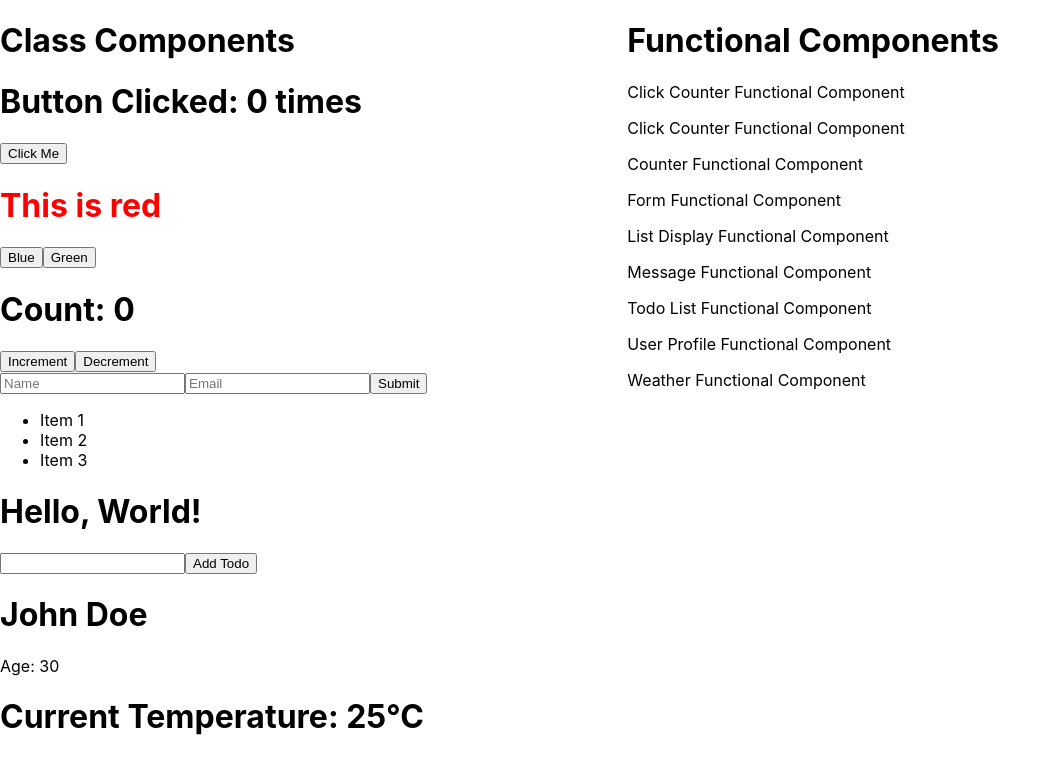
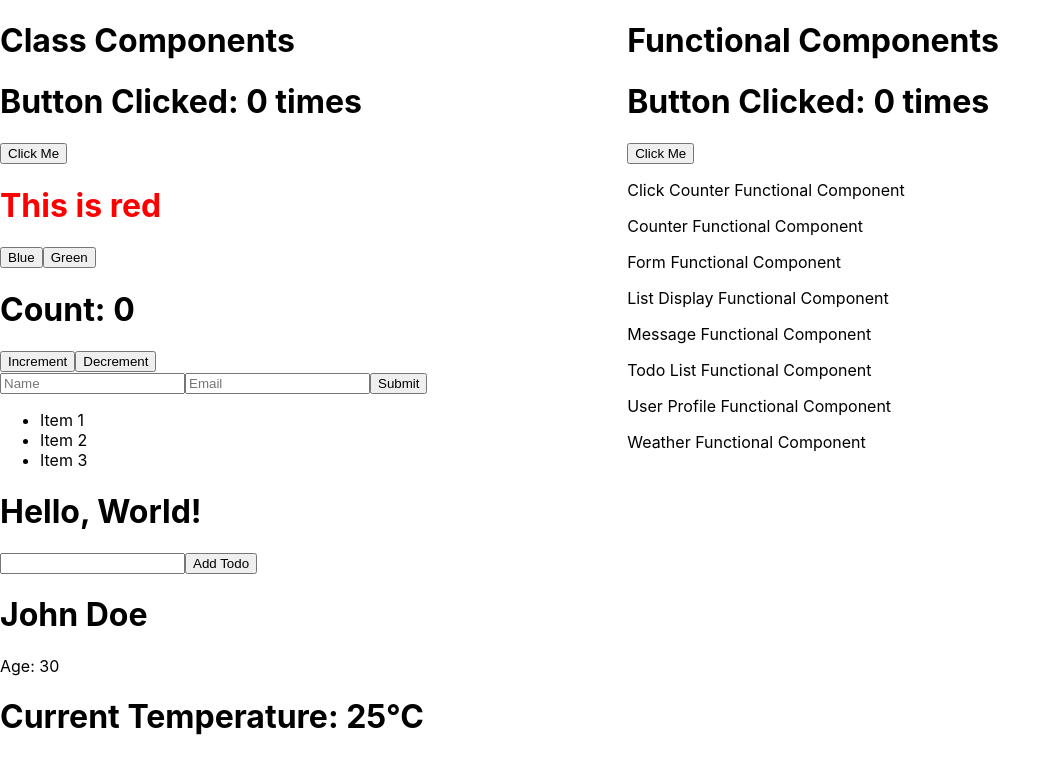
Before and after one commit to TraiLynne/ReactRefactorPractice, a React (Create React App) app in the folder app/: page / in a window 1280 px wide. Shown: the top 774 px of the page, without its empty margins (0-1061 px from the left). Built offline with nearby package versions, Linux system fonts and the light colour scheme.

Commit message:
Refactored Click Counter into Functional Component - Utilized `useState` hook

```diff
--- a/app/src/components/ClickCounter/FunctionalComponent.js
+++ b/app/src/components/ClickCounter/FunctionalComponent.js
@@ -1,5 +1,20 @@
+import { useState } from "react";
+
 const ReClickCounter = () => {
-	return <p>Click Counter Functional Component</p>;
+	// State
+	const [count, setCount] = useState(0);
+
+	// Event Handler
+	const handleClick = () => {
+		setCount(count + 1);
+	};
+
+	return (
+		<div>
+			<h1>Button Clicked: {count} times</h1>
+			<button onClick={handleClick}>Click Me</button>
+		</div>
+	);
 };
 
 export default ReClickCounter;
```
